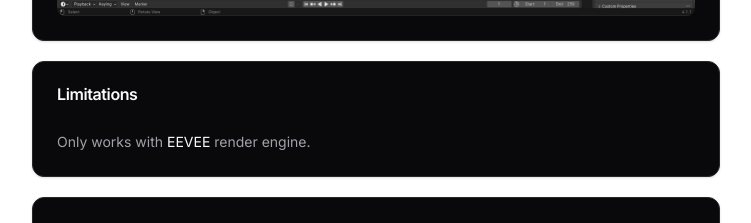
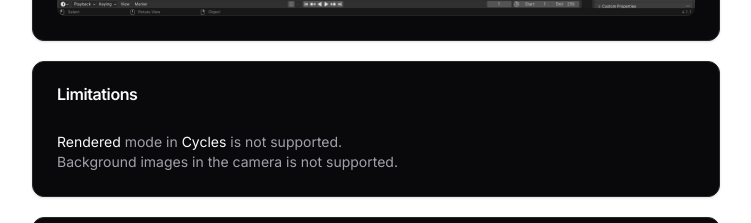
Before and after one commit to B3dHub/addons, a Next.js app: page /camera-preview in a window 1280 px wide. Shown: the part 2900-3123 px from the top of the page, without its empty margins (264-1015 px from the left). Built offline with nearby package versions, Linux system fonts and the light colour scheme.

Commit message:
Update page.tsx

```diff
--- a/app/camera-preview/page.tsx
+++ b/app/camera-preview/page.tsx
@@ -201,7 +201,10 @@ export default function CameraPreviewPage() {
         </CardHeader>
         <CardContent>
           <CardDescription>
-            Only works with <span>EEVEE</span> render engine.
+            <span>Rendered</span> mode in <span>Cycles</span> is not supported.
+          </CardDescription>
+          <CardDescription>
+            Background images in the camera is not supported.
           </CardDescription>
         </CardContent>
       </Card>
```
